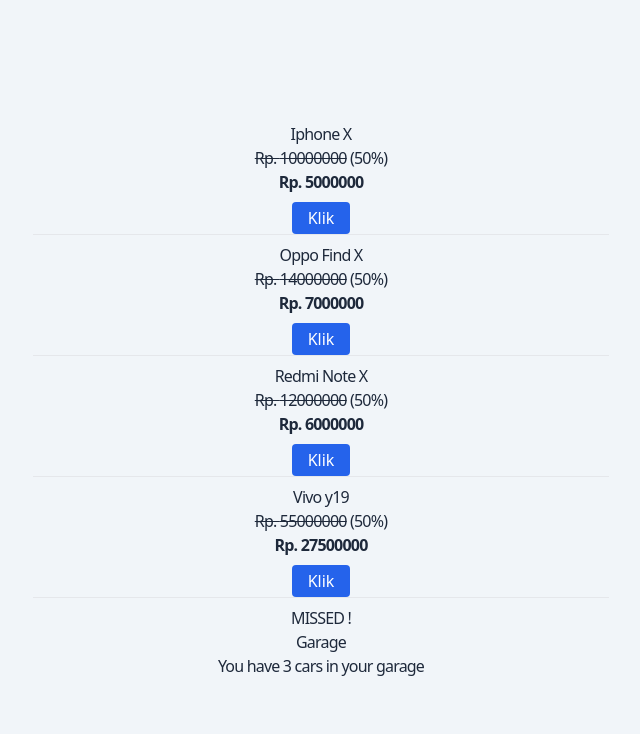
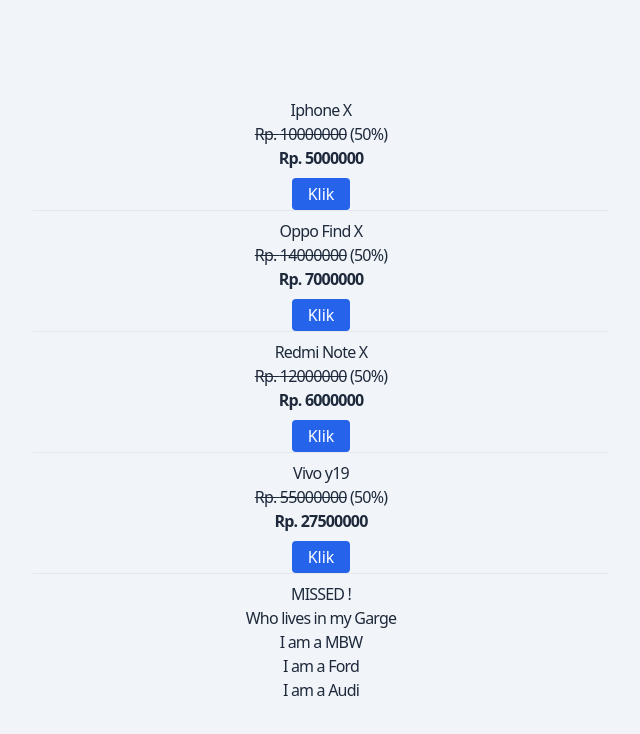
Before and after one commit to komarnetwork/learn-react, a React (Vite) app: page / in a window 1280 px wide. Shown: the top 734 px of the page, without its empty margins (319-959 px from the left). Built offline with nearby package versions, Linux system fonts and the light colour scheme.

Commit message:
array map

```diff
--- a/src/App.jsx
+++ b/src/App.jsx
@@ -4,7 +4,8 @@
 //   IconBrandGithub,
 // } from '@tabler/icons-react'
 
-import Garage from './components/Garage'
+// import Garage from './components/Garage'
+import ListGarage from './components/ListGarage'
 import Product from './components/Product'
 
 // import Button from './components/Button'
@@ -30,7 +31,7 @@
   return <>{isGoal ? <MadeGoal /> : <MissedGoal />}</>
 }
 
-const cars = ['Ford', 'BMW', 'Audi']
+// const cars = ['Ford', 'BMW', 'Audi']
 
 function App() {
   const phoneData = [
@@ -86,7 +87,9 @@
           <Goal isGoal={false} />
 
           {/* Logical && Operator */}
-          <Garage cars={cars} />
+          {/* <Garage cars={cars} /> */}
+
+          <ListGarage />
         </div>
       </div>
     </>
--- /dev/null
+++ b/src/components/ListGarage.jsx
@@ -0,0 +1,33 @@
+function Car(props) {
+  return <li>I am a {props.brand}</li>
+}
+
+function ListGarage() {
+  const cars = [
+    {
+      id: 1,
+      brand: 'MBW',
+    },
+    {
+      id: 2,
+      brand: 'Ford',
+    },
+    {
+      id: 3,
+      brand: 'Audi',
+    },
+  ]
+
+  return (
+    <>
+      <h1>Who lives in my Garge</h1>
+      <ul>
+        {cars.map((car) => (
+          <Car key={car.id} brand={car.brand} />
+        ))}
+      </ul>
+    </>
+  )
+}
+
+export default ListGarage
```
